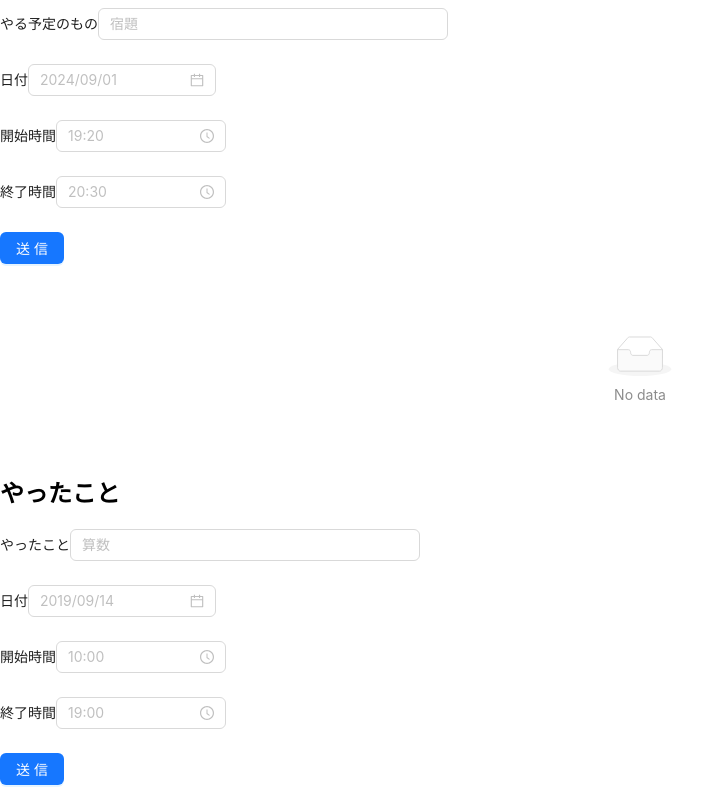
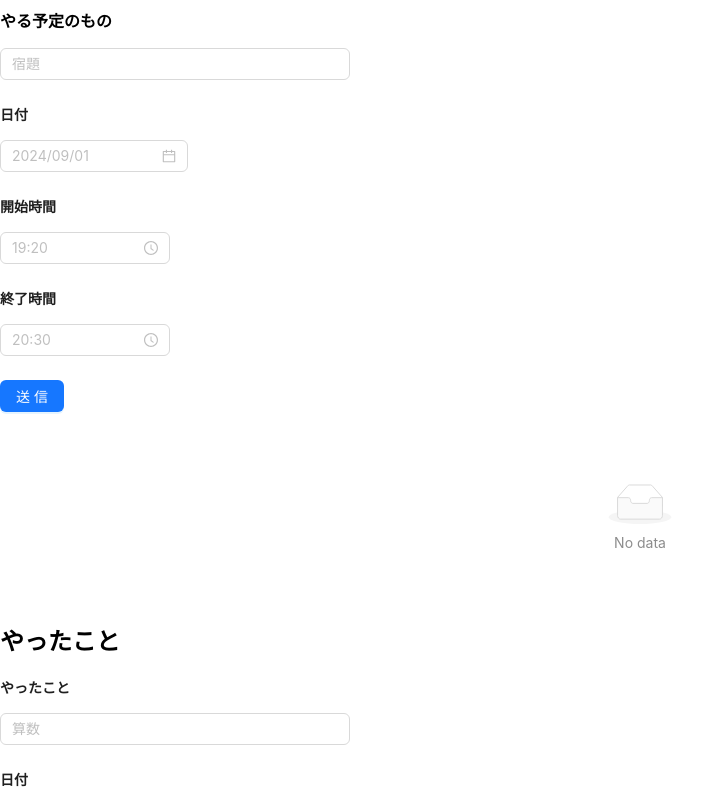
Before and after one commit to 1m4nim/aboutstudy_2, a React (Create React App) app: page /todo in a window 1280 px wide. Shown: the part 180-980 px from the top of the page, without its empty margins (0-728 px from the left). Built offline with nearby package versions, Linux system fonts and the light colour scheme.

Commit message:
テキストを上に、フォームを下にすることで少し見やすくなった？前のほうがいいかな？

```diff
--- a/src/component/Todo.js
+++ b/src/component/Todo.js
@@ -2,6 +2,7 @@ import React, { useState, useEffect } from 'react';
 import { useNavigate } from 'react-router-dom';
 import { Button, Input, Form, DatePicker, TimePicker, List, message, Flex } from 'antd';
 import moment from 'moment';
+//import FormItem from 'antd/es/form/FormItem';
 
 export default function Todo() {
     const [goalList, setGoalList] = useState([]);
@@ -130,6 +131,7 @@ export default function Todo() {
         return current && current < now.startOf('minute');
     };
 
+
     return (
         <div>
             <div className="todo">
@@ -140,9 +142,11 @@ export default function Todo() {
             <div className="summary">
                 <div className="before">
                     <h2>やりたいこと</h2>
+
+
+                    <p style={{ fontWeight: "bold" }}>やる予定のもの</p>
                     <Form onFinish={handleGoalSubmit}>
                         <Form.Item>
-                            <label>やる予定のもの</label>
                             <Input
                                 value={goalInput}
                                 onChange={(e) => setGoalInput(e.target.value)}
@@ -151,8 +155,8 @@ export default function Todo() {
                                 required
                             />
                         </Form.Item>
+                        <p style={{ fontWeight: "bold" }}>日付</p>
                         <Form.Item>
-                            <label>日付</label>
                             <DatePicker
                                 value={goalDate}
                                 onChange={setGoalDate}
@@ -161,8 +165,8 @@ export default function Todo() {
                                 required
                             />
                         </Form.Item>
+                        <p style={{ fontWeight: "bold" }}>開始時間</p>
                         <Form.Item>
-                            <label>開始時間</label>
                             <TimePicker
                                 value={goalStartTime}
                                 onChange={setGoalStartTime}
@@ -172,8 +176,8 @@ export default function Todo() {
                                 required
                             />
                         </Form.Item>
+                        <p style={{ fontWeight: "bold" }}>終了時間</p>
                         <Form.Item>
-                            <label>終了時間</label>
                             <TimePicker
                                 value={goalEndTime}
                                 onChange={setGoalEndTime}
@@ -189,12 +193,12 @@ export default function Todo() {
                             </Button>
                         </Form.Item>
                     </Form>
+
                     <List
                         dataSource={goalList}
                         renderItem={goal => (
                             <List.Item
-                                actions={[<Button onClick={() => handleDeleteGoal(goal.id)}>削除</Button>]}
-                            >
+                                actions={[<Button onClick={() => handleDeleteGoal(goal.id)}>削除</Button>]}>
                                 {goal.text}: {goal.startTime} から {goal.endTime} まで ({goal.elapsedTime})
                             </List.Item>
                         )}
@@ -203,9 +207,10 @@ export default function Todo() {
 
                 <div className="after">
                     <h2>やったこと</h2>
+
                     <Form onFinish={handleDoneSubmit}>
+                        <p style={{ fontWeight: "bold" }}>やったこと</p>
                         <Form.Item>
-                            <label>やったこと</label>
                             <Input
                                 value={doneInput}
                                 onChange={(e) => setDoneInput(e.target.value)}
@@ -214,8 +219,8 @@ export default function Todo() {
                                 required
                             />
                         </Form.Item>
+                        <p style={{ fontWeight: "bold" }}>日付</p>
                         <Form.Item>
-                            <label>日付</label>
                             <DatePicker
                                 value={doneDate}
                                 onChange={setDoneDate}
@@ -223,8 +228,8 @@ export default function Todo() {
                                 required
                             />
                         </Form.Item>
+                        <p style={{ fontWeight: "bold" }}>開始時間</p>
                         <Form.Item>
-                            <label>開始時間</label>
                             <TimePicker
                                 value={doneStartTime}
                                 onChange={setDoneStartTime}
@@ -233,8 +238,8 @@ export default function Todo() {
                                 required
                             />
                         </Form.Item>
+                        <p style={{ fontWeight: "bold" }}>終了時間</p>
                         <Form.Item>
-                            <label>終了時間</label>
                             <TimePicker
                                 value={doneEndTime}
                                 onChange={setDoneEndTime}
@@ -249,35 +254,24 @@ export default function Todo() {
                             </Button>
                         </Form.Item>
                     </Form>
+
                     <List
                         dataSource={doneList}
                         renderItem={done => (
                             <List.Item
-                                actions={[<Button onClick={() => handleDeleteDone(done.id)}>削除</Button>]}
-                            >
+                                actions={[<Button onClick={() => handleDeleteDone(done.id)}>削除</Button>]}>
                                 {done.text}: {done.startTime} から {done.endTime} まで ({done.elapsedTime})
                             </List.Item>
                         )}
                     />
                 </div>
 
-                <Flex
-                    vertical
-                    gap="small"
-                    style={{
-                        width: "100%",
-                    }}
-                >
+                <Flex vertical gap="small" style={{ width: "100%" }}>
                     <Button type="primary" block onClick={handleNavigate}>
                         まとまったものはこちら
                     </Button>
-
-
                 </Flex>
-                {/* <Button type="link"  onClick={handleNavigate}>
-                    まとまったものはこちら
-                </Button> */}
             </div>
-        </div>
+        </div >
     );
 }
```
